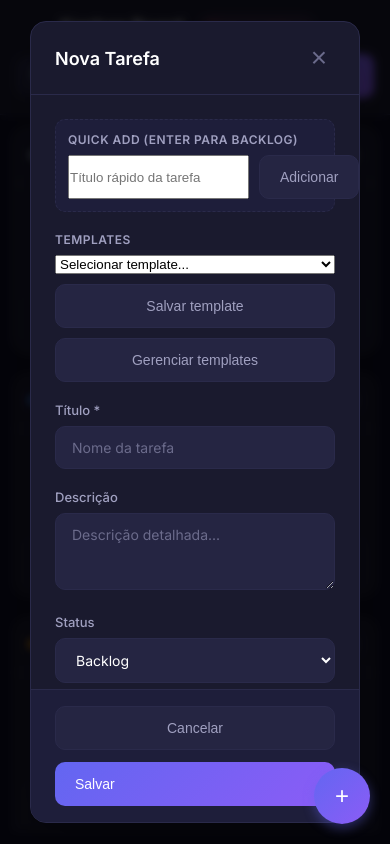
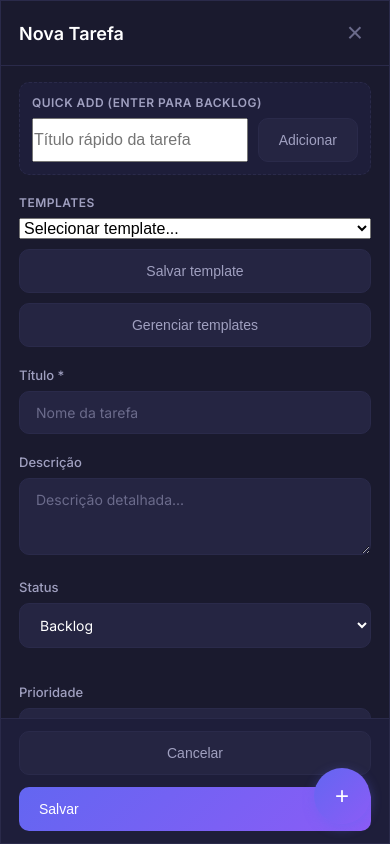
Before and after one commit to Macrojordan/mission-control-kanban, a website: page frontend/index.html in a window 390 px wide. Both pictures are taken after typing "Sample" into the empty fields and a click on the button "Nova Tarefa". Drawn offline with Linux system fonts and the light colour scheme; no server answers.

Commit message:
feat: Make Mission Control fully iPhone-friendly

```diff
--- a/frontend/css/styles.css
+++ b/frontend/css/styles.css
@@ -1925,20 +1925,37 @@
 }
 
 @media (max-width: 768px) {
+  #app {
+    overflow-x: hidden;
+  }
+
+  .main-content {
+    width: 100%;
+    min-width: 0;
+  }
+
   .header {
     flex-direction: column;
     height: auto;
-    padding: 16px;
+    padding: 16px 16px 16px 64px;
     gap: 12px;
+  }
+
+  .header-left {
+    flex-direction: column;
+    align-items: flex-start;
+    gap: 6px;
   }
 
   .header-right {
     width: 100%;
     flex-wrap: wrap;
+    gap: 10px;
   }
 
   .search-box {
     flex: 1;
+    min-width: 200px;
   }
 
   .search-box input {
@@ -1953,16 +1970,18 @@
   .kanban-board {
     flex-direction: column;
     overflow-x: hidden;
+    gap: 16px;
   }
 
   .kanban-column {
-    min-width: 100%;
+    min-width: 0;
     max-width: none;
     width: 100%;
   }
 
   .task-card {
     width: 100%;
+    min-height: 56px;
   }
 
   .btn-primary,
@@ -1978,8 +1997,32 @@
   }
 
   .sidebar-toggle {
+    display: flex;
+    position: fixed;
+    top: 16px;
+    left: 16px;
     width: 44px;
     height: 44px;
+    background: var(--bg-secondary);
+    border: 1px solid var(--border-color);
+    border-radius: var(--radius-md);
+    z-index: 1200;
+  }
+
+  .sidebar {
+    left: 0;
+    transform: translateX(-100%);
+    width: min(82vw, 320px);
+    box-shadow: 0 16px 40px rgba(0, 0, 0, 0.5);
+  }
+
+  .sidebar.open {
+    transform: translateX(0);
+  }
+
+  .views-container,
+  .view {
+    overflow-x: hidden;
   }
 
   .randy-stats {
@@ -2018,6 +2061,10 @@
 }
 
 @media (max-width: 480px) {
+  body {
+    font-size: 15px;
+  }
+
   .view-kanban {
     padding: 12px;
   }
@@ -2056,6 +2103,12 @@
   .btn-primary, .btn-secondary {
     min-height: 44px;
     padding: 12px 20px;
+  }
+
+  .btn-filter,
+  .btn-add-card,
+  .btn-clear-filters {
+    min-height: 44px;
   }
 
   /* Floating action button for mobile */
@@ -2091,4 +2144,78 @@
   .status-indicator {
     font-size: 12px;
   }
-}
+
+  .header-right {
+    flex-direction: column;
+    align-items: stretch;
+  }
+
+  .search-box {
+    width: 100%;
+  }
+
+  .search-box input,
+  input,
+  select,
+  textarea,
+  button {
+    font-size: 16px;
+  }
+
+  .task-title {
+    font-size: 15px;
+  }
+
+  .task-desc {
+    font-size: 13px;
+  }
+
+  .task-menu {
+    min-width: 44px;
+    min-height: 44px;
+  }
+
+  .task-actions {
+    gap: 8px;
+  }
+
+  .modal {
+    padding: 0;
+  }
+
+  .modal-content,
+  .modal-small {
+    width: 100%;
+    height: 100dvh;
+    max-width: none;
+    max-height: none;
+    border-radius: 0;
+    margin: 0;
+  }
+
+  .modal-header {
+    padding: 16px 18px;
+  }
+
+  .modal-body {
+    padding: 16px 18px;
+  }
+
+  .modal-footer {
+    padding: 12px 18px;
+  }
+}
+
+@media (max-width: 430px) {
+  .header {
+    padding-left: 60px;
+  }
+
+  .kanban-board {
+    gap: 12px;
+  }
+
+  .column-header {
+    padding: 14px;
+  }
+}
```
